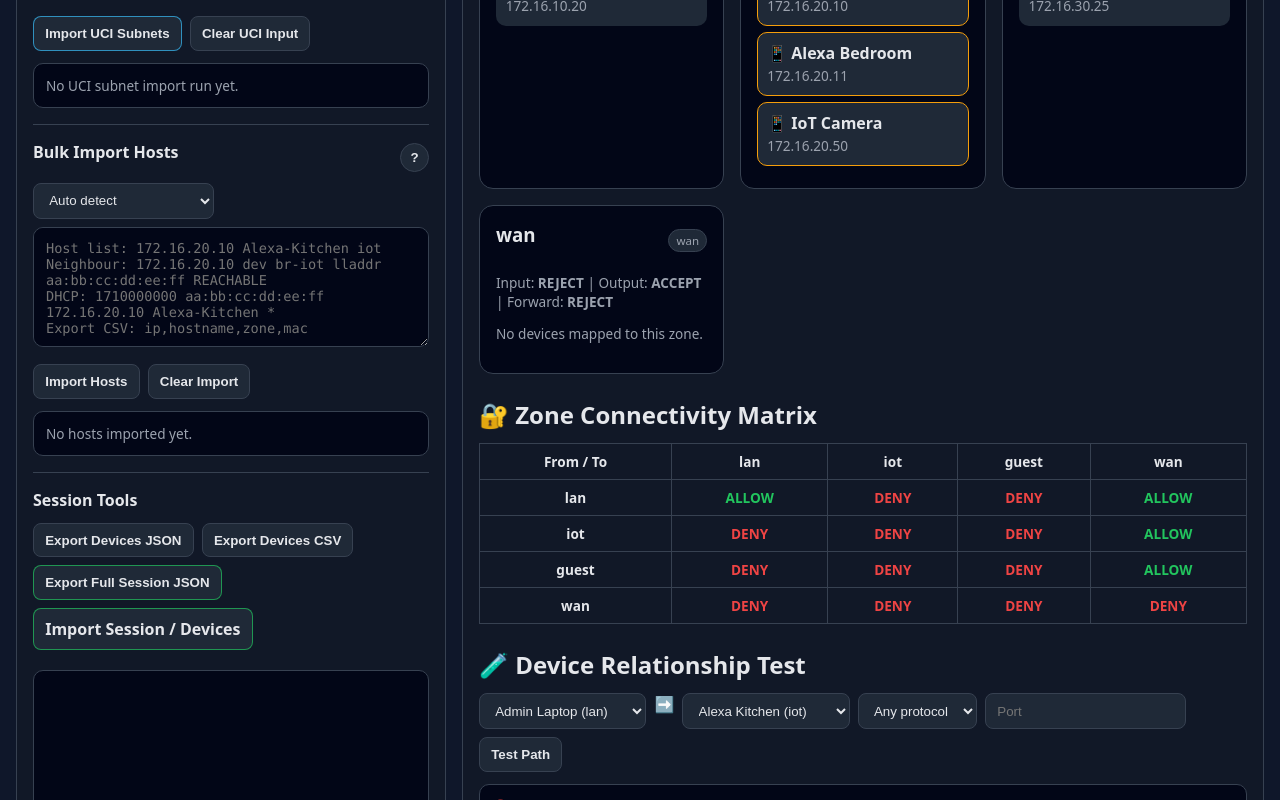
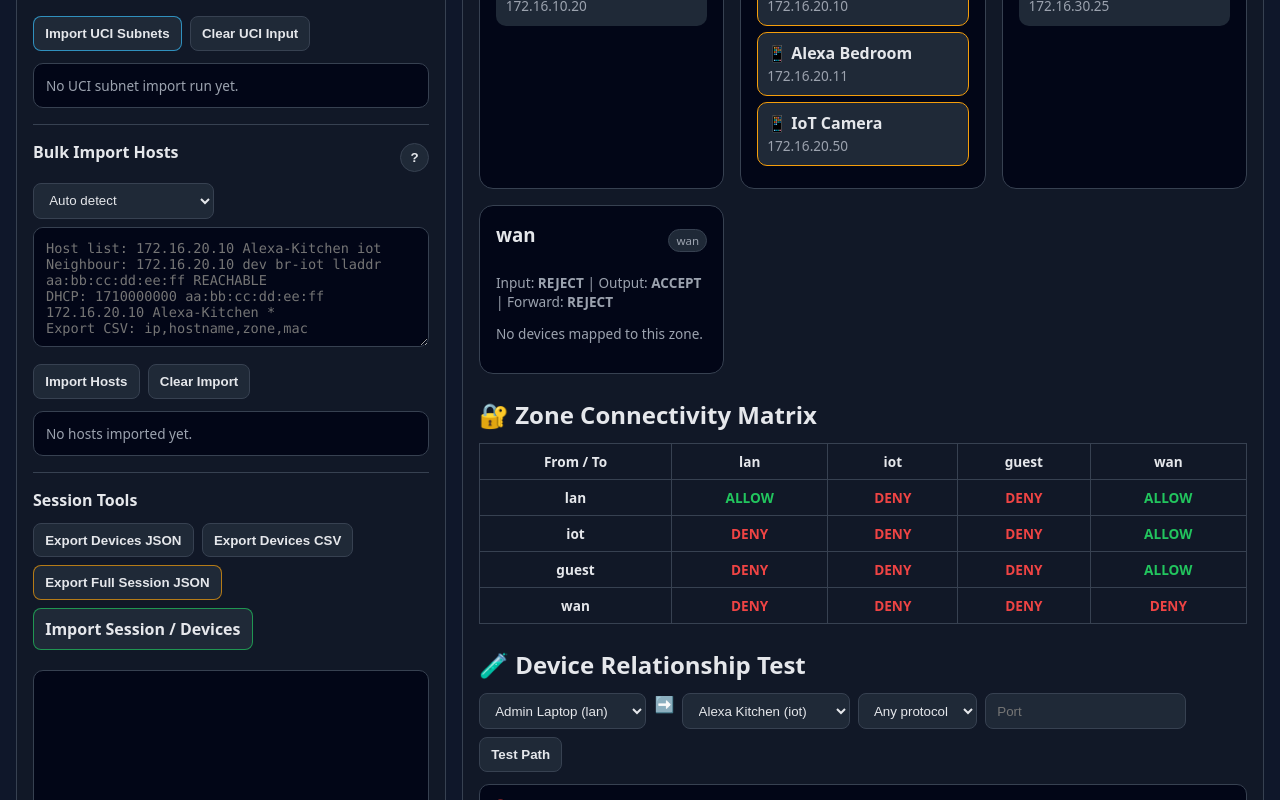
Before and after one commit to safesploitOrg/openwrt-firewall-visualiser, a plain HTML site: page public/index.html in a window 1280 px wide. Shown: the part 1285-2085 px from the top of the page. Drawn offline with Linux system fonts and the light colour scheme.

Commit message:
Update index.html

```diff
--- a/public/index.html
+++ b/public/index.html
@@ -533,7 +533,7 @@
 
 			<div class="controls">
 				<button onclick="loadExample()">Reset All Configs</button>
-				<!-- <button onclick="parseAndRender()">Parse Firewall</button> -->
+				<button onclick="parseAndRender()">Parse Firewall</button>
 				<input type="file" id="configFile" accept=".txt,.conf,.firewall" onchange="loadConfigFile(event)" />
 			</div>
 
@@ -593,7 +593,7 @@ ssh root@172.16.0.1 sh /tmp/openwrt_export_hosts.sh</pre>
 				<div class="controls">
 					<button onclick="exportDevicesJson()">Export Devices JSON</button>
 					<button onclick="exportDevicesCsv()">Export Devices CSV</button>
-					<button class="button-good" onclick="exportSessionJson()">Export Full Session JSON</button>
+					<button class="button-warn" onclick="exportSessionJson()">Export Full Session JSON</button>
 					<label class="file-label">
 						Import Session / Devices
 						<input type="file" accept=".json,.csv,.txt" onchange="importDataFile(event)" />
```
